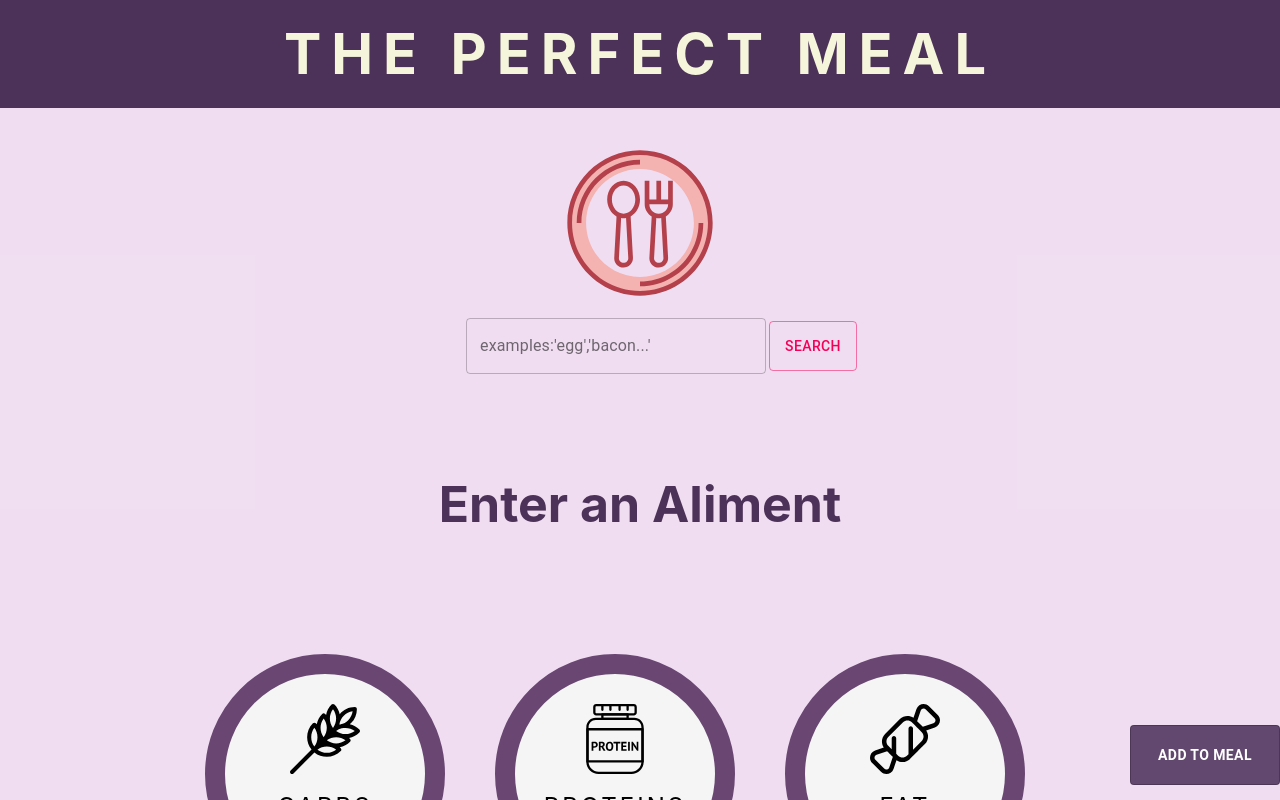
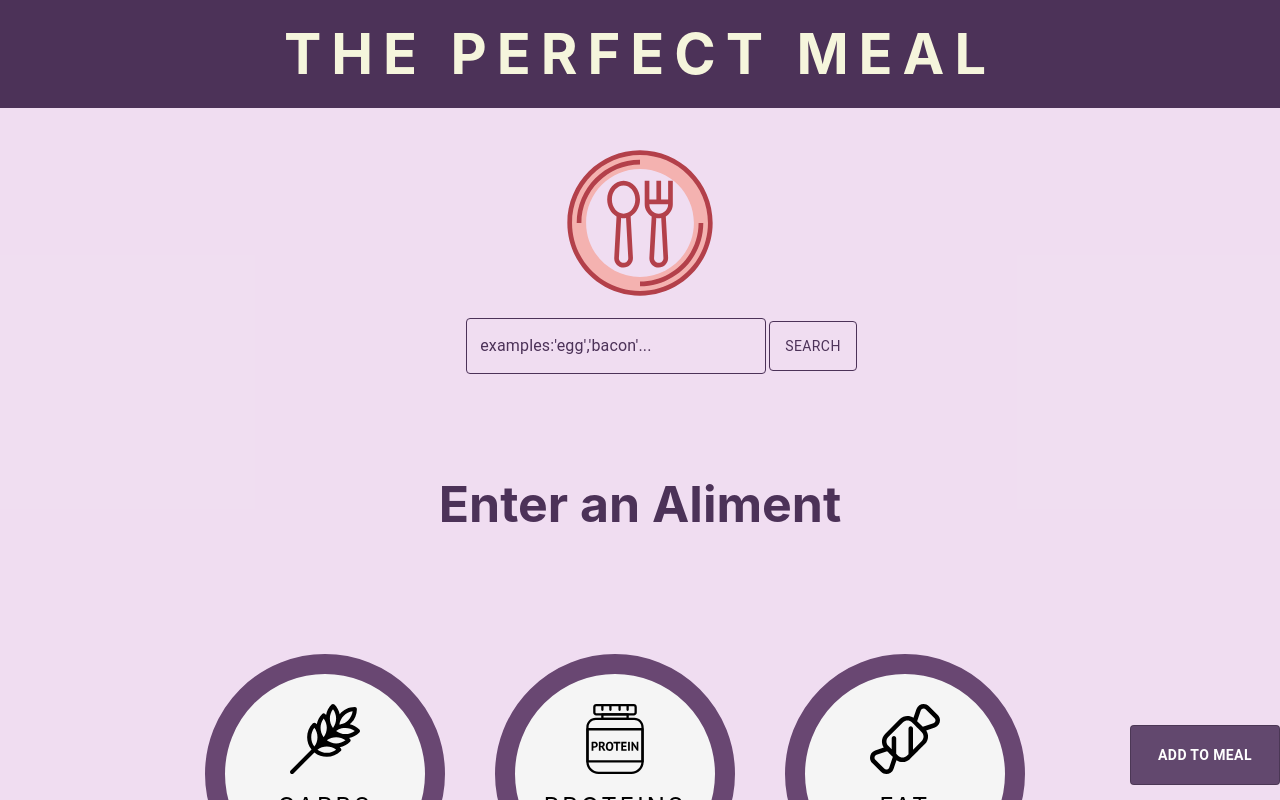
Before and after one commit to walter-clayton/perfect-meal, a React (Create React App) app: page / in a window 1280 px wide. Shown: the top 800 px of the page. Built offline with nearby package versions, Linux system fonts and the light colour scheme.

Commit message:
Last changes

```diff
--- a/public/index.html
+++ b/public/index.html
@@ -24,7 +24,7 @@
       work correctly both with client-side routing and a non-root public URL.
       Learn how to configure a non-root public URL by running `npm run build`.
     -->
-    <title>React App</title>
+    <title>PERFECT MEAL</title>
   </head>
   <body>
     <noscript>You need to enable JavaScript to run this app.</noscript>
--- a/src/Components/Home/Home.css
+++ b/src/Components/Home/Home.css
@@ -34,6 +34,20 @@
     font-size:12px;
     letter-spacing: 2px;
 }
+.MuiButton-outlinedSecondary{
+    color:inherit;
+    border:1px solid #4c3258!important;
+}
+.MuiOutlinedInput-notchedOutline{
+    border:1px solid #4c3258!important;
+}
+.MuiInputLabel-outlined{
+    color:#4c3258!important;
+}
+.MuiButton-outlinedSecondary{
+    color:#4c3258!important;
+    font-weight: 400!important;
+}
 #logo{
     display:block;
     margin-left: auto;
--- a/src/Components/Home/Home.js
+++ b/src/Components/Home/Home.js
@@ -138,7 +138,7 @@ export class Home extends Component {
                     freeSolo
                     options={this.state.five.map(item => item)}
                     renderInput={params => (
-                        <TextField id="input"{...params} label="examples:'egg','bacon...'" onChange={(e)=> this.getFive(e.target.value)} margin="normal" color="secondary"  variant="outlined" />
+                        <TextField id="input"{...params} label="examples:'egg','bacon'..." onChange={(e)=> this.getFive(e.target.value)} margin="normal" color="secondary"  variant="outlined" />
                     )}
                 />
 
--- a/src/Components/ListItem/ListItem.js
+++ b/src/Components/ListItem/ListItem.js
@@ -1,6 +1,7 @@
 import React, { Component } from 'react'
 import './ListItem.css'
 import cooker from '../../cooker.svg'
+import Button from '@material-ui/core/Button'
 export class ListItem extends Component {
     constructor(props){
         super(props)
@@ -11,29 +12,28 @@ export class ListItem extends Component {
         }
     }
 
-    checkout(){
-        if(this.state.list.length>0){
-            console.log("on rentre")
-            let temp=<b></b>
-            for(var i =0 ; i < this.state.list ; i++){
-                temp=temp+<li id="listItem">
-                <h3>{this.state.list[i].name}</h3>
-                <h4> {this.state.list[i].cal} </h4>
-                <div>
-                <p>Proteins : {this.state.list[i].prot}</p>
-                <p>Carbs : {this.state.list[i].glu}</p>
-                <p>Fat : {this.state.list[i].fat} </p>
-                <button key= {i}>Delete</button>
-                </div>
-            </li>;
-            }
-            this.div=temp;
-            console.log(this.div)
-        }
-    }
+    // checkout(){
+    //     if(this.state.list.length>0){
+    //         console.log("on rentre")
+    //         let temp=<b></b>
+    //         for(var i =0 ; i < this.state.list ; i++){
+    //             temp=temp+<li id="listItem">
+    //             <h3>{this.state.list[i].name}</h3>
+    //             <h4> {this.state.list[i].cal} </h4>
+    //             <div>
+    //             <p>Proteins : {this.state.list[i].prot}</p>
+    //             <p>Carbs : {this.state.list[i].glu}</p>
+    //             <p>Fat : {this.state.list[i].fat} </p>
+    //             <button key= {i}>Delete</button>
+    //             </div>
+    //         </li>;
+    //         }
+    //         this.div=temp;
+    //         console.log(this.div)
+    //     }
+    // }
     render() {
         const list = this.state.list.map((elem, index) => (
-
             <li key={index} id="listItem">
                      <h3>{elem.name}</h3>
                       <h4>{elem.cal}kcal</h4>
@@ -41,10 +41,11 @@ export class ListItem extends Component {
                       <p>Proteins : {elem.prot}g </p>
                       <p>Carbs : {elem.glu}g </p>
                       <p>Fat : {elem.fat}g </p>
-                      <button onClick={() => this.props.delete(index)}>Delete</button>
+                      <Button variant="outlined" color="secondary" onClick={()=> this.props.delete(index)}>
+                    Delete
+                        </Button>
                       </div>
                   </li>
-
         ))
         let totcal=0;
         let totprot=0;
@@ -56,7 +57,6 @@ export class ListItem extends Component {
             totfat=totfat+elem.fat;
             totglu=totglu+elem.glu
         })
-        console.log(this.state.list)
         return (
             <div>
             <div className="list">
```
